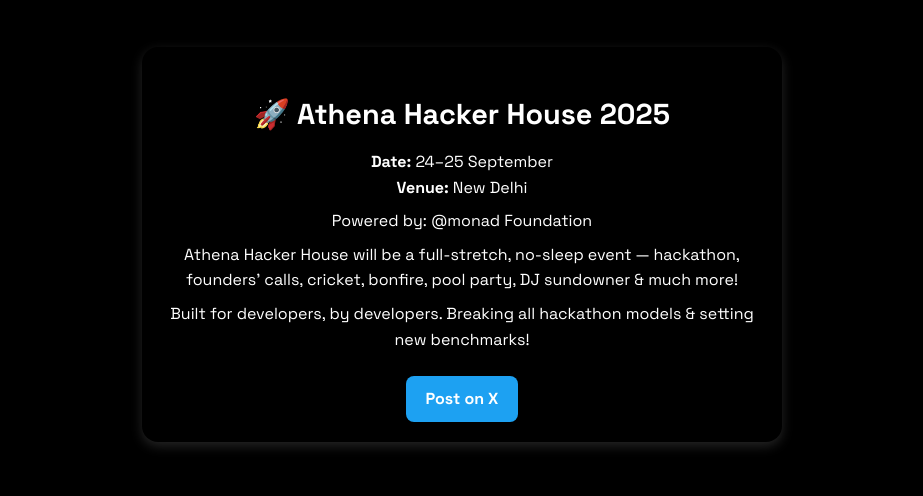
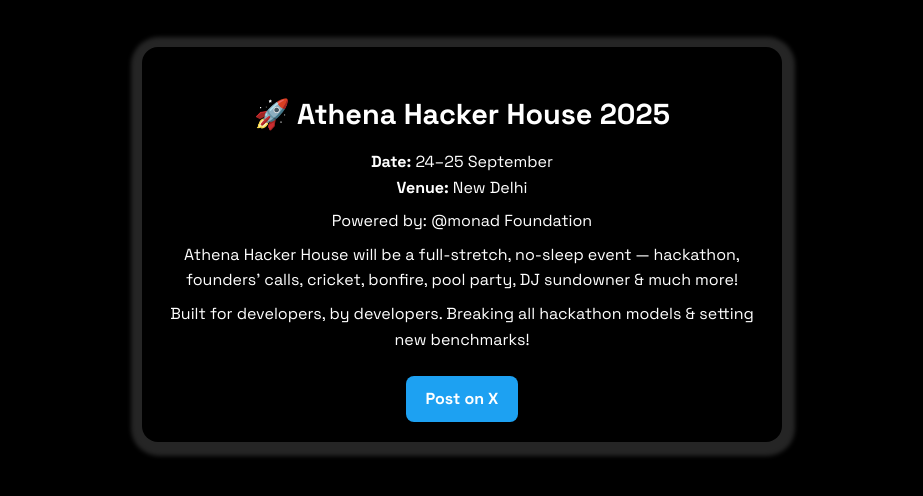
Before and after one commit to mishalturkane/Athena-HH-countdown, a plain HTML site: page index.html in a window 1280 px wide. Shown: the part 296-792 px from the top of the page, without its empty margins (178-1101 px from the left). Drawn offline with Linux system fonts and the light colour scheme; a web font is replaced by a local one.

```diff
--- a/index.html
+++ b/index.html
@@ -193,7 +193,7 @@
         padding: 20px;
         margin-top: 30px;
         border-radius: 16px;
-        box-shadow: 0 4px 12px rgba(250, 249, 249, 0.15);
+        box-shadow: 1px 2px 4px 12px rgba(250, 249, 249, 0.15);
         text-align: center;
         line-height: 1.6;
         color: white;
@@ -373,7 +373,12 @@
           window.open(tweetUrl, "_blank");
         });
 
+
+
       document.body.appendChild(share);
+
+
     </script>
+
   </body>
 </html>
```
